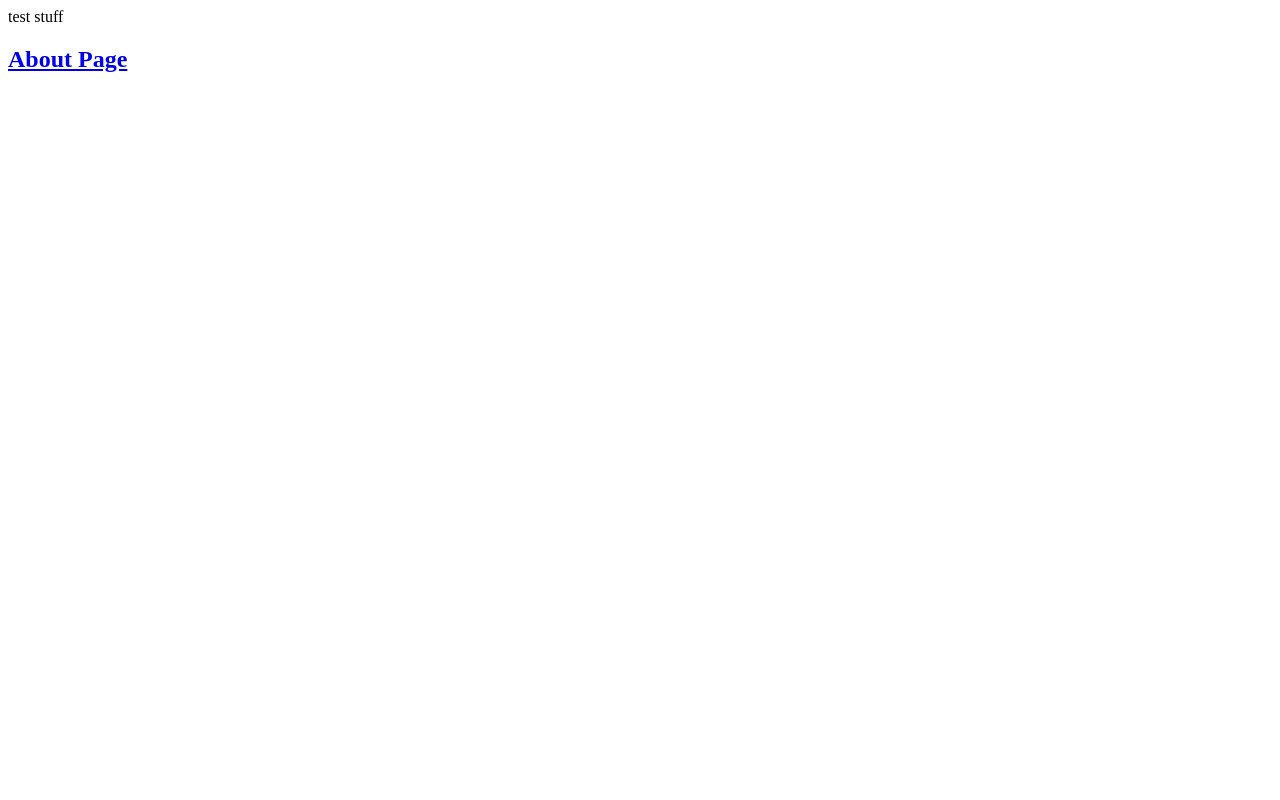
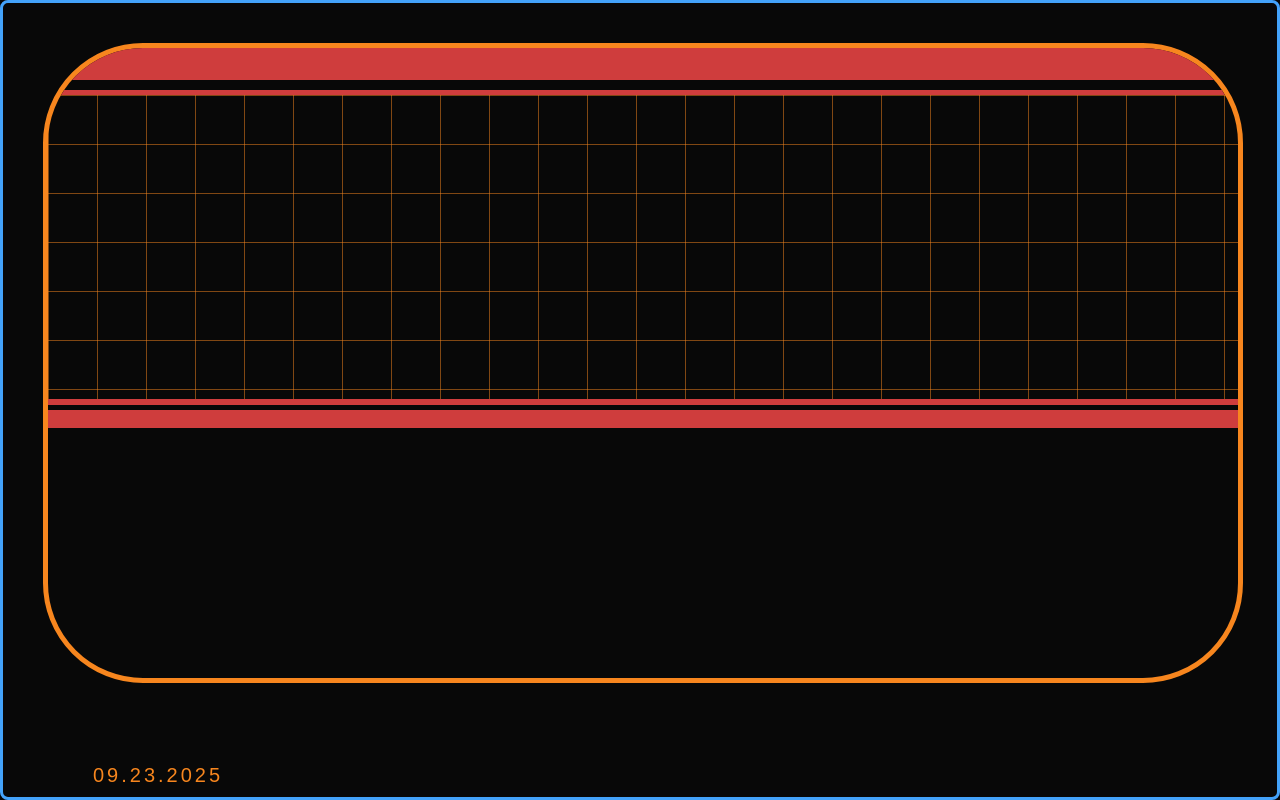
Before and after one commit to CamCatTay/CamCatTay.github.io, a plain HTML site: page index.html in a window 1280 px wide. Drawn offline with Linux system fonts and the light colour scheme.

Commit message:
create background for index.html

```diff
--- a/css/style.css
+++ b/css/style.css
@@ -0,0 +1,110 @@
+      * {
+        box-sizing: border-box;
+        padding: 0;
+        margin: 0;
+      }
+
+      html, body {
+          height: 100%;
+          width: 100%;
+          overflow: auto;
+          position: relative;
+      }
+
+      html {
+        display: block;
+      }
+
+      :root {
+        --red-accent: rgb(207, 61, 61);
+        --screen-color: hsl(0, 0%, 3%);
+        --body-padding: 40px; /* Adjust this value to change the padding around the body */
+      }
+
+      body {
+          padding: var(--body-padding);
+          background-color: var(--screen-color);
+          border: 3px solid rgb(67, 162, 250);
+          border-radius: 8px;
+      }
+
+      #screen-border {
+        background-color: var(--screen-color);
+        position: fixed;
+        border: 5px solid #f7861e;
+        width: calc(100% - var(--body-padding) * 2);
+        height: calc(90% - var(--body-padding) * 2);
+        color: white;
+        border-radius: 100px;
+        overflow: hidden;
+      }
+
+      #top-bar {
+        background-color: var(--red-accent);
+        width: 100%;
+        height: 5%;
+        margin-bottom: 10px;
+        z-index: -3;
+      }
+
+      #bottom-bar {
+        background-color: var(--red-accent);
+        width: 100%;
+        height: 3%;
+        margin-top: 5px;
+      }
+
+      #small-bar {
+        background-color: var(--red-accent);
+        width: 100%;
+        height: 1%;
+      }
+
+      #grid-container {
+
+        --border-size: 6px;
+
+        width: 100%;
+        height: 50%;
+        display: flex;
+        justify-content: center;
+        align-items: center;
+        border-top: 5px solid var(--red-accent);
+        border-bottom: var(--border-size) solid var(--red-accent);
+      }
+
+      #grid {
+            --gridline-color: #f7861e;
+            --grid-size: 49px;
+            --gridline-size: 0px;
+            --dot-size: 5px;
+
+            background:
+                linear-gradient(to right,
+                    var(--gridline-color) var(--gridline-size),
+                    transparent calc(var(--gridline-size) + 1px)
+                ),
+                linear-gradient(to bottom,
+                    var(--gridline-color) var(--gridline-size),
+                    transparent calc(var(--gridline-size) + 1px)
+                );
+            background-size: var(--grid-size) var(--grid-size);
+            background-repeat: repeat;
+            height: 100%;
+            width: 100%;
+            border: 0px solid #f7861e;
+            position: relative;
+        }
+
+    #status {
+        position: absolute;
+        bottom: 10px;
+        left: 90px;
+        font-size: 20px;
+        font-family: Arial;
+        color: #f7861e;
+        white-space: nowrap;
+        -webkit-user-select: none;
+        user-select: none;
+      letter-spacing: 3px;
+    }
--- a/index.html
+++ b/index.html
@@ -3,14 +3,23 @@
     <head>
         <meta charset="utf-8">
         <meta http-equiv="X-UA-Compatible" content="IE=edge">
-        <title>Home Page</title>
-        <meta name="description" content="">
+        <title>Home</title>
+        <meta name="description" content="Home Page">
         <meta name="viewport" content="width=device-width, initial-scale=1">
         <link rel="stylesheet" href="css/style.css">
     </head>
+
     <body>
-        test stuff
-        <script src="js/main.js" async defer></script>
-        <a href="html/about.html"><h2>About Page</h2></a>
+        <script src="js/statusDisplay.js" async defer></script>
+
+        <div id="screen-border">
+            <div id="top-bar"></div>
+            <div id="grid-container">
+                <div id="grid"></div>
+            </div>
+            <div id="bottom-bar"></div>
+        </div>
+
+        <div id="status"></div>
     </body>
 </html>
--- /dev/null
+++ b/js/statusDisplay.js
@@ -0,0 +1,16 @@
+    const statusElement = document.getElementById("status");
+
+    function formatDate(date) {
+      const mm = String(date.getMonth() + 1).padStart(2, "0");
+      const dd = String(date.getDate()).padStart(2, "0");
+      const yyyy = date.getFullYear();
+      return `${mm}.${dd}.${yyyy}`;
+    }
+
+    let currentDate = formatDate(new Date());
+
+    function updateDisplay() {
+      statusElement.textContent = currentDate
+    }
+
+    updateDisplay();
```
